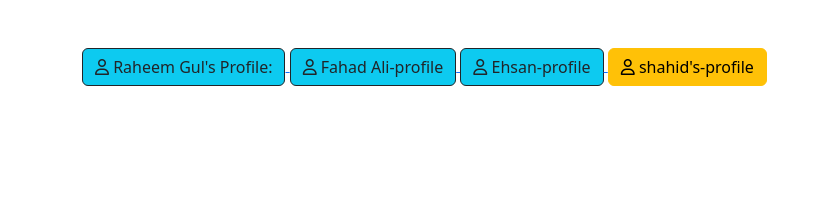
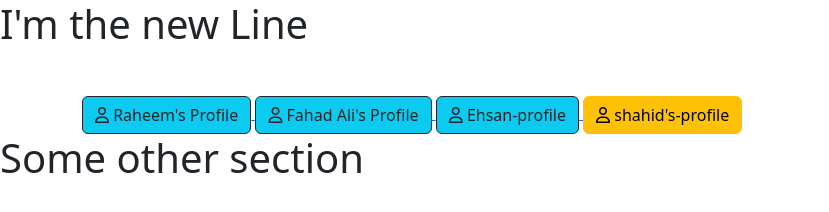
Before and after one commit to khurramIlyas/MyFirstProject, a plain HTML site: page index.html in a window 1280 px wide. Shown: the whole page, without its empty margins (0-829 px from the left). Drawn offline with nearby package versions, Linux system fonts and the light colour scheme.

Commit message:
Changes in Index.html

```diff
--- a/index.html
+++ b/index.html
@@ -8,19 +8,20 @@
     <link href="https://cdn.jsdelivr.net/npm/bootstrap@5.3.3/dist/css/bootstrap.min.css" rel="stylesheet" integrity="sha384-QWTKZyjpPEjISv5WaRU9OFeRpok6YctnYmDr5pNlyT2bRjXh0JMhjY6hW+ALEwIH" crossorigin="anonymous">
   </head>
   <body>
+    <h1>I'm the new Line</h1>
     <div class="container mt-5">
         <div class="row">
             <div class="col col md-4">
               <a href="raheem-profile.html">
                 <button type="button" class="btn btn-info btn-outline-dark">
                     <i class="fa-regular fa-user"></i>
-                    Raheem Gul's Profile:
+                    Raheem's Profile
                 </button>
               </a>
               <a href="fahad-profile.html">
               <button type="button" class="btn btn-info btn-outline-dark">
                   <i class="fa-regular fa-user"></i>
-                  Fahad Ali-profile
+                  Fahad Ali's Profile
               </button>
             </a>
               <a href="ehsan-profile.html">
@@ -38,5 +39,9 @@
             </div>
         </div>
     </div>
+
+    <section>
+        <h1>Some other section</h1>
+    </section>
   </body>
 </html>
```
